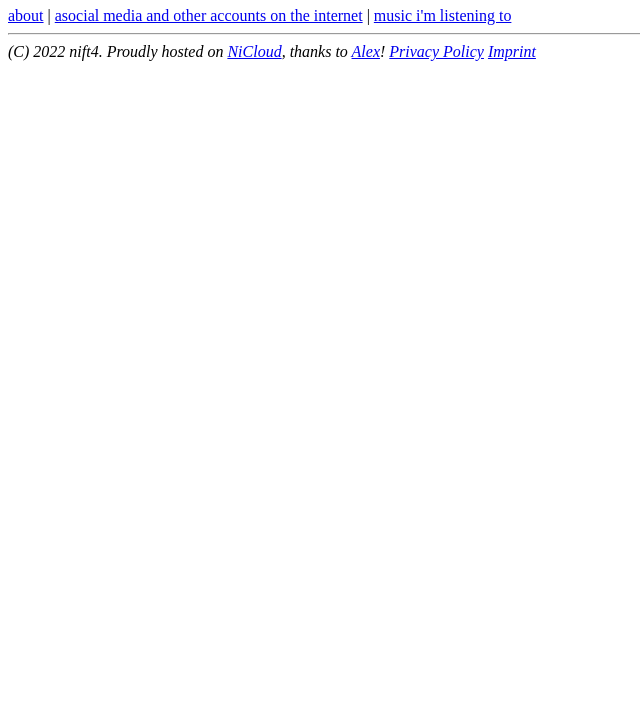
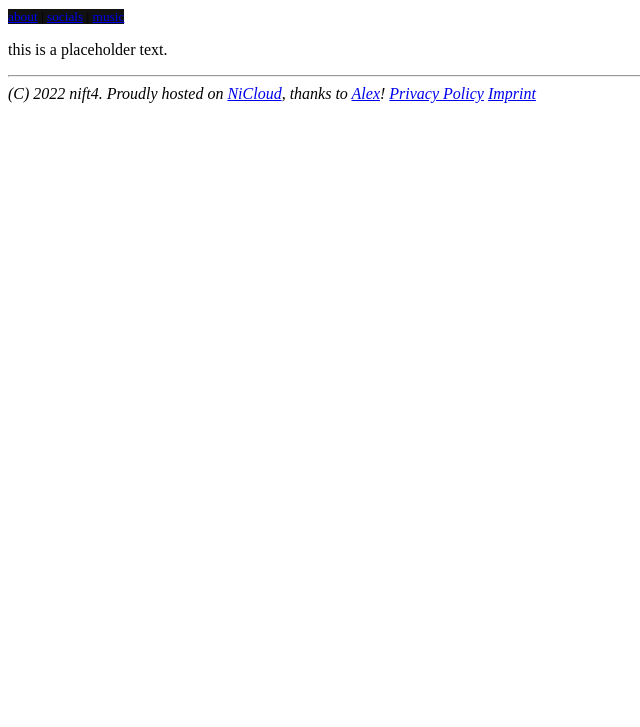
Before and after one commit to nift4/nift4.org, a plain HTML site: page wip_index.html in a window 1280 px wide. Shown: the part 73-800 px from the top of the page, without its empty margins (0-640 px from the left). Drawn offline with Linux system fonts and the light colour scheme.

Commit message:
wip: small update

```diff
--- a/wip_index.html
+++ b/wip_index.html
@@ -17,7 +17,10 @@
 
   <body>
     <h1>hey 'n welcome!</h1>
-    <a href="about.html">about</a> | <a href="socials.html">asocial media and other accounts on the internet</a> | <a href="music.html">music i'm listening to</a>
+    <small style="background-color: #111111;"><a href="about.html">about</a> | <a href="socials.html">socials</a> | <a href="music.html">music</a></small>
+    <p>
+    this is a placeholder text.
+    </p>
     <footer>
       <hr/>
       <div style="font-style: italic; text-display: block;">
```
Also changed, not shown: music.html (+1 -1 lines).
